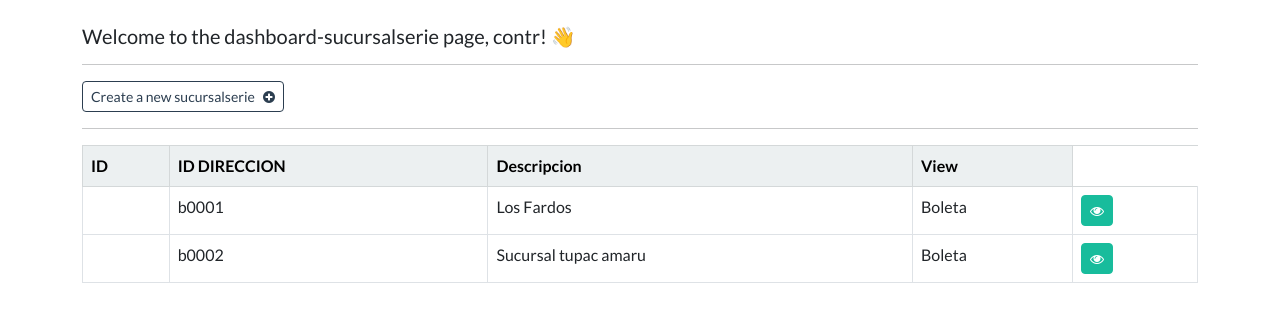
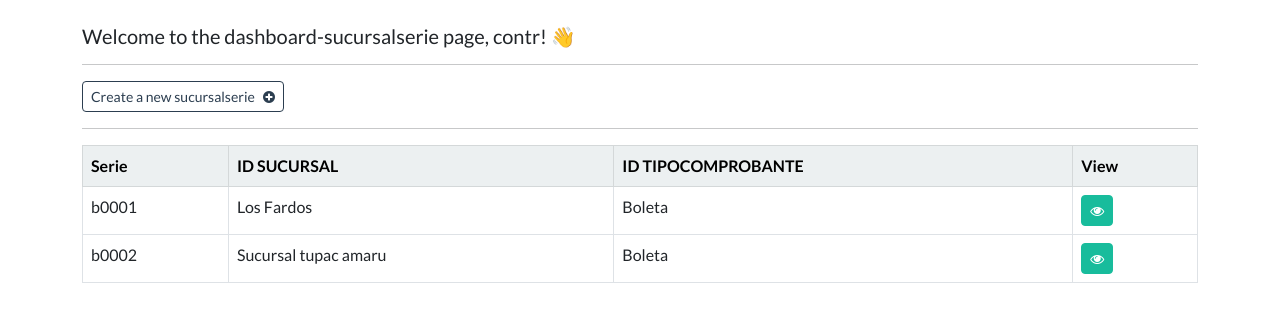
Before and after one commit to JoseAlejandro11235/appventas, a Django app: page /dashboard-sucursalserie in a window 1280 px wide. Shown: the part 72-394 px from the top of the page. Run offline with Django 5.2, Linux system fonts and the light colour scheme; a user stored in the database is signed in; data comes from the database, SQL or seed files in the repository; both versions use the stored data as it was after the commit.

Commit message:
Corrigiendo CRUDS

```diff
--- a/crm/webapp/models.py
+++ b/crm/webapp/models.py
@@ -177,7 +177,7 @@ class Direccion(models.Model):
     lote = models.CharField(max_length=2)
     numero = models.CharField(max_length=6)
     def __str__(self):
-        return self.nombre_zona + ' ' + self.nombre_via + ' ' +'manzana' + ' '+self.manzana +  'lote' + ' ' + self.lote + 'numero' + self.numero
+        return self.nombre_zona + ' ' + self.nombre_via + ' manzana ' +self.manzana +  '  lote ' + self.lote + ' numero ' + self.numero
 
 class TipoDireccion(models.Model):
     denominacion = models.CharField(max_length=100)
--- a/crm/webapp/templates/webapp/dashboard-personaoficio.html
+++ b/crm/webapp/templates/webapp/dashboard-personaoficio.html
@@ -22,9 +22,9 @@
                 <tr>
 
                     <th scope="col"> ID </th>
-                    <th scope="col"> ID DIRECCIÓN </th>
+                    <th scope="col"> ID OFICIO </th>
                     <th scope="col"> ID PERSONA </th>
-                    <th scope="col"> ID TIPO DIRECCIÓN </th>
+
 
 
                     <th scope="col"> View </th>
--- a/crm/webapp/templates/webapp/dashboard-sucursalserie.html
+++ b/crm/webapp/templates/webapp/dashboard-sucursalserie.html
@@ -21,9 +21,9 @@
 
                 <tr>
 
-                    <th scope="col"> ID </th>
-                    <th scope="col"> ID DIRECCION  </th>
-                    <th scope="col"> Descripcion </th>
+                    <th scope="col"> Serie </th>
+                    <th scope="col"> ID SUCURSAL  </th>
+                    <th scope="col"> ID TIPOCOMPROBANTE </th>
 
 
                     <th scope="col"> View </th>
@@ -41,7 +41,7 @@
 
             <tr>
 
-                <td> {{sucursalserie.id}} </td>
+
 
                 <td> {{sucursalserie.serie}} </td>
                 <td> {{sucursalserie.id_sucursal}} </td>
@@ -51,7 +51,7 @@
 
 
 
-                <td> <a class="btn btn-success btn-sm" href="{% url 'sucursalserie' sucursalserie.id %}"> <i class="fa fa-eye" aria-hidden="true"></i> </a></td>
+                <td> <a class="btn btn-success btn-sm" href="{% url 'sucursalserie' sucursalserie.serie %}"> <i class="fa fa-eye" aria-hidden="true"></i> </a></td>
 
 
 
--- a/crm/webapp/templates/webapp/dashboard-venta.html
+++ b/crm/webapp/templates/webapp/dashboard-venta.html
@@ -26,9 +26,7 @@
                     <th scope="col"> Subtotal  </th>
                     <th scope="col"> IGV  </th>
                     <th scope="col"> Total  </th>
-                    <th scope="col"> ID VENDEDOR  </th>
-                    <th scope="col"> ID CAJERO  </th>
-                    <th scope="col"> ID CLIENTE  </th>
+
 
                     <th scope="col"> View </th>
 
--- a/crm/webapp/urls.py
+++ b/crm/webapp/urls.py
@@ -355,9 +355,9 @@ urlpatterns = [
 
     path('dashboard-sucursalserie', views.dashboard_sucursalserie, name="dashboard-sucursalserie"),
     path('create-sucursalserie', views.create_sucursalserie, name="create-sucursalserie"),
-    path('update-sucursalserie/<int:pk>', views.update_sucursalserie, name='update-sucursalserie'),
-    path('sucursalserie/<int:pk>', views.singular_sucursalserie, name="sucursalserie"),
-    path('delete-sucursalserie/<int:pk>', views.delete_sucursalserie, name="delete-sucursalserie"),
+    path('update-sucursalserie/<str:pk>', views.update_sucursalserie, name='update-sucursalserie'),
+    path('sucursalserie/<str:pk>', views.singular_sucursalserie, name="sucursalserie"),
+    path('delete-sucursalserie/<str:pk>', views.delete_sucursalserie, name="delete-sucursalserie"),
 
 
     # CRUD COMPROBANTE VENTA
--- a/crm/webapp/views.py
+++ b/crm/webapp/views.py
@@ -2690,7 +2690,7 @@ def create_sucursalserie(request):
 @login_required(login_url='my-login')
 def update_sucursalserie(request, pk):
 
-    sucursalserie = SucursalSerie.objects.get(id=pk)
+    sucursalserie = SucursalSerie.objects.get(serie=pk)
 
     form = UpdateSucursalSerieForm(instance=sucursalserie)
 
@@ -2711,7 +2711,7 @@ def update_sucursalserie(request, pk):
 @login_required(login_url='my-login')
 def singular_sucursalserie(request, pk):
 
-    sucursalserie = SucursalSerie.objects.get(id=pk)
+    sucursalserie = SucursalSerie.objects.get(serie=pk)
 
     context = {'sucursalserie': sucursalserie}
 
@@ -2721,7 +2721,7 @@ def singular_sucursalserie(request, pk):
 
 @login_required(login_url='my-login')
 def delete_sucursalserie(request, pk):
-    sucursalserie = SucursalSerie.objects.get(id=pk)
+    sucursalserie = SucursalSerie.objects.get(serie=pk)
     sucursalserie.delete()
     messages.success(request, "Your SucursalSerie was deleted!")
     return redirect("dashboard-sucursalserie")
@@ -3073,7 +3073,7 @@ def singular_personaoficio(request, pk):
 
     persona_oficio = PersonaOficio.objects.get(id=pk)
 
-    context = {'persona_oficio': persona_oficio}
+    context = {'personaoficio': persona_oficio}
 
     return render(request, 'webapp/view-personaoficio.html', context=context)
 
```
Also changed, not shown: crm/webapp/templates/webapp/view-sucursalserie.html (+4 -5 lines), crm/db.sqlite3.
